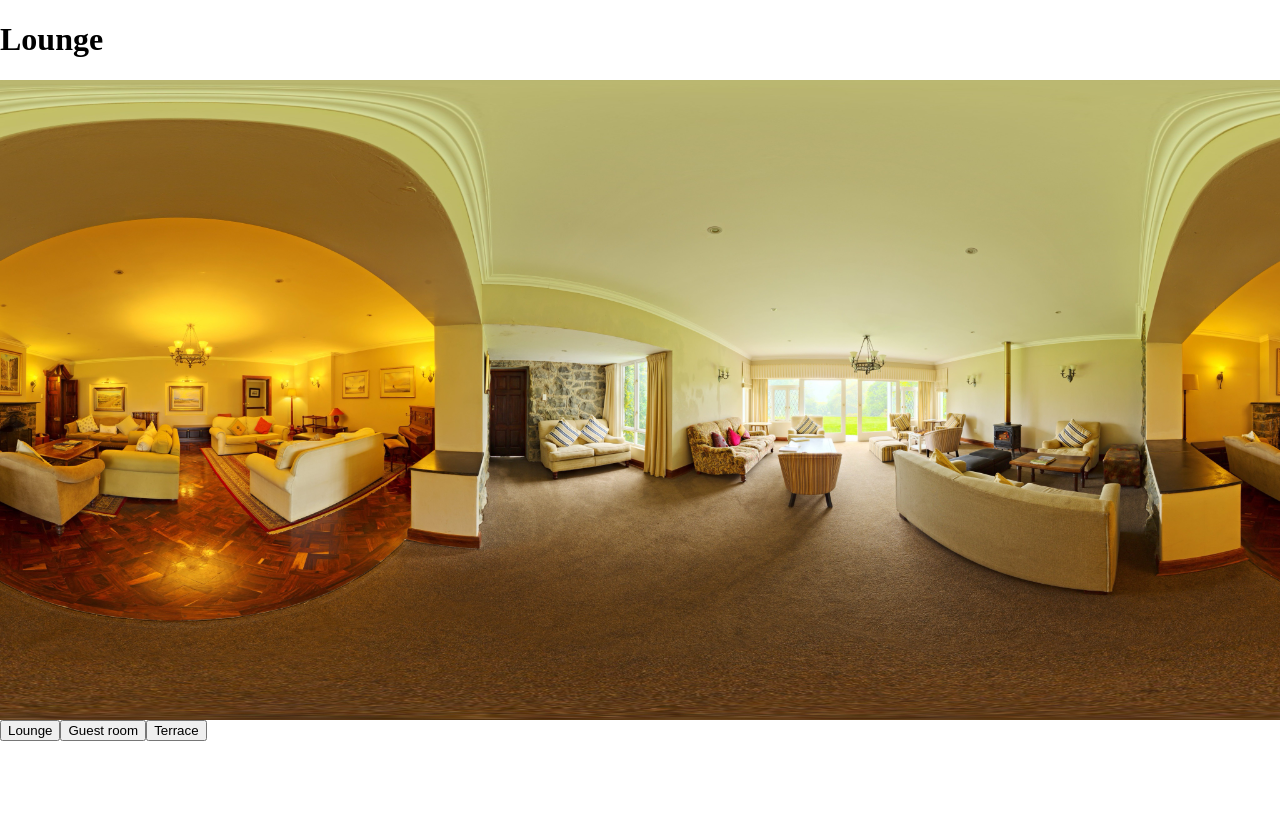
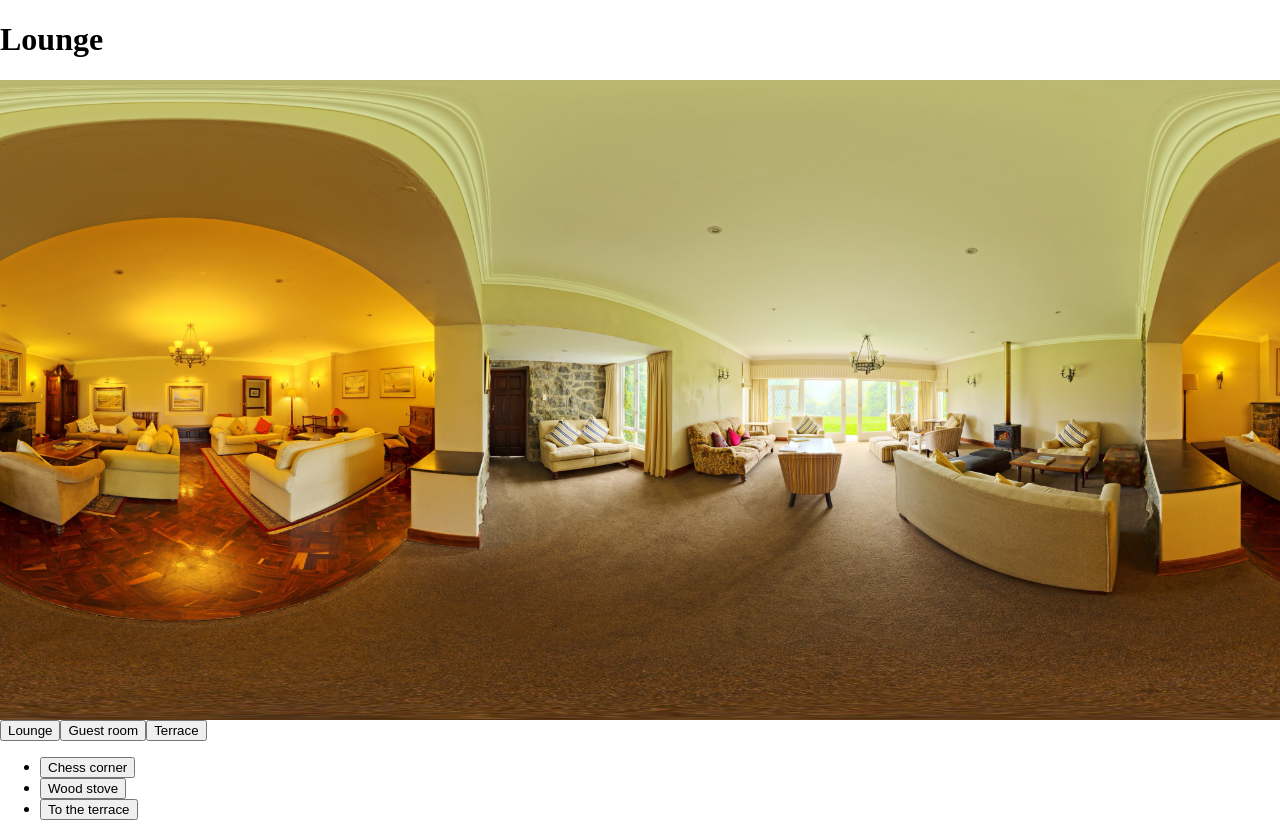
Before and after one commit to rremedio-web/tour-360, a React (Vite) app: page / in a window 1280 px wide. Before the commit the page ends 800 px from the top, so only its background shows below. Built offline with nearby package versions, Linux system fonts and the light colour scheme.

Commit message:
added hotspot list

```diff
--- a/src/App.jsx
+++ b/src/App.jsx
@@ -1,5 +1,6 @@
 import { rooms } from "./data/rooms"
 import RoomNav from "./components/RoomNav"
+import HotspotList from "./components/HotspotList"
 import { useState } from "react"
 
 function App() {
@@ -14,6 +15,7 @@ function App() {
       <h1>{currentRoom.name}</h1>
       <img src={currentRoom.image} alt={currentRoom.name} />
       <RoomNav rooms={rooms} onChangeRoom={changeRoom} />
+      <HotspotList hotspots={currentRoom.hotspots} onChangeRoom={changeRoom} />
     </>)
 }
 
--- /dev/null
+++ b/src/components/HotspotList.jsx
@@ -0,0 +1,11 @@
+const HotspotList = ({ hotspots, onChangeRoom }) => {
+    return (
+        <ul className="hotspot-nav">
+            {hotspots.map((hotspot) => (
+                <li key={hotspot.id}><button onClick={() => onChangeRoom(hotspot.id)}>{hotspot.title}</button></li>
+            ))}
+        </ul>
+    );
+};
+
+export default HotspotList;
--- a/src/data/rooms.js
+++ b/src/data/rooms.js
@@ -3,18 +3,93 @@ export const rooms = [
     id: 'lounge',
     name: 'Lounge',
     image: '/panoramas/lounge.jpg',
-    hotspots: [],
+    hotspots: [
+      {
+        id: 'chess-corner',
+        type: 'info',
+        yaw: 0,
+        pitch: 0,
+        title: 'Chess corner',
+        text: 'A chess set stays laid out on the low white table by the window, with two striped armchairs facing each other across it.',
+      },
+      {
+        id: 'wood-stove',
+        type: 'info',
+        yaw: 0,
+        pitch: 0,
+        title: 'Wood stove',
+        text: 'A black wood-burning stove stands against the far wall, its flue running straight up to the ceiling.',
+      },
+      {
+        id: 'to-terrace',
+        type: 'link',
+        yaw: 0,
+        pitch: 0,
+        title: 'To the terrace',
+        targetRoomId: 'terrace',
+      },
+    ],
   },
   {
     id: 'guest-room',
     name: 'Guest room',
     image: '/panoramas/room.jpg',
-    hotspots: [],
+    hotspots: [
+      {
+        id: 'twin-beds',
+        type: 'info',
+        yaw: 0,
+        pitch: 0,
+        title: 'Twin beds',
+        text: 'Two single beds with red valances and bolsters, a reading lamp on the bedside table between them.',
+      },
+      {
+        id: 'fireplace',
+        type: 'info',
+        yaw: 0,
+        pitch: 0,
+        title: 'Fireplace',
+        text: 'A small fireplace with a wooden mantelpiece, a clock on the shelf and a framed bird print above it.',
+      },
+      {
+        id: 'to-lounge-from-room',
+        type: 'link',
+        yaw: 0,
+        pitch: 0,
+        title: 'To the lounge',
+        targetRoomId: 'lounge',
+      },
+    ],
   },
   {
     id: 'terrace',
     name: 'Terrace',
     image: '/panoramas/terrace.jpg',
-    hotspots: [],
+    hotspots: [
+      {
+        id: 'garden-table',
+        type: 'info',
+        yaw: 0,
+        pitch: 0,
+        title: 'Garden table',
+        text: 'A white wrought-iron table and chairs stand on the brick paving, still wet from the rain.',
+      },
+      {
+        id: 'old-tree',
+        type: 'info',
+        yaw: 0,
+        pitch: 0,
+        title: 'The old tree',
+        text: 'A large old tree shades the terrace, its branches spreading right across the sky above the paving.',
+      },
+      {
+        id: 'to-lounge-from-terrace',
+        type: 'link',
+        yaw: 0,
+        pitch: 0,
+        title: 'To the lounge',
+        targetRoomId: 'lounge',
+      },
+    ],
   },
 ]
```
